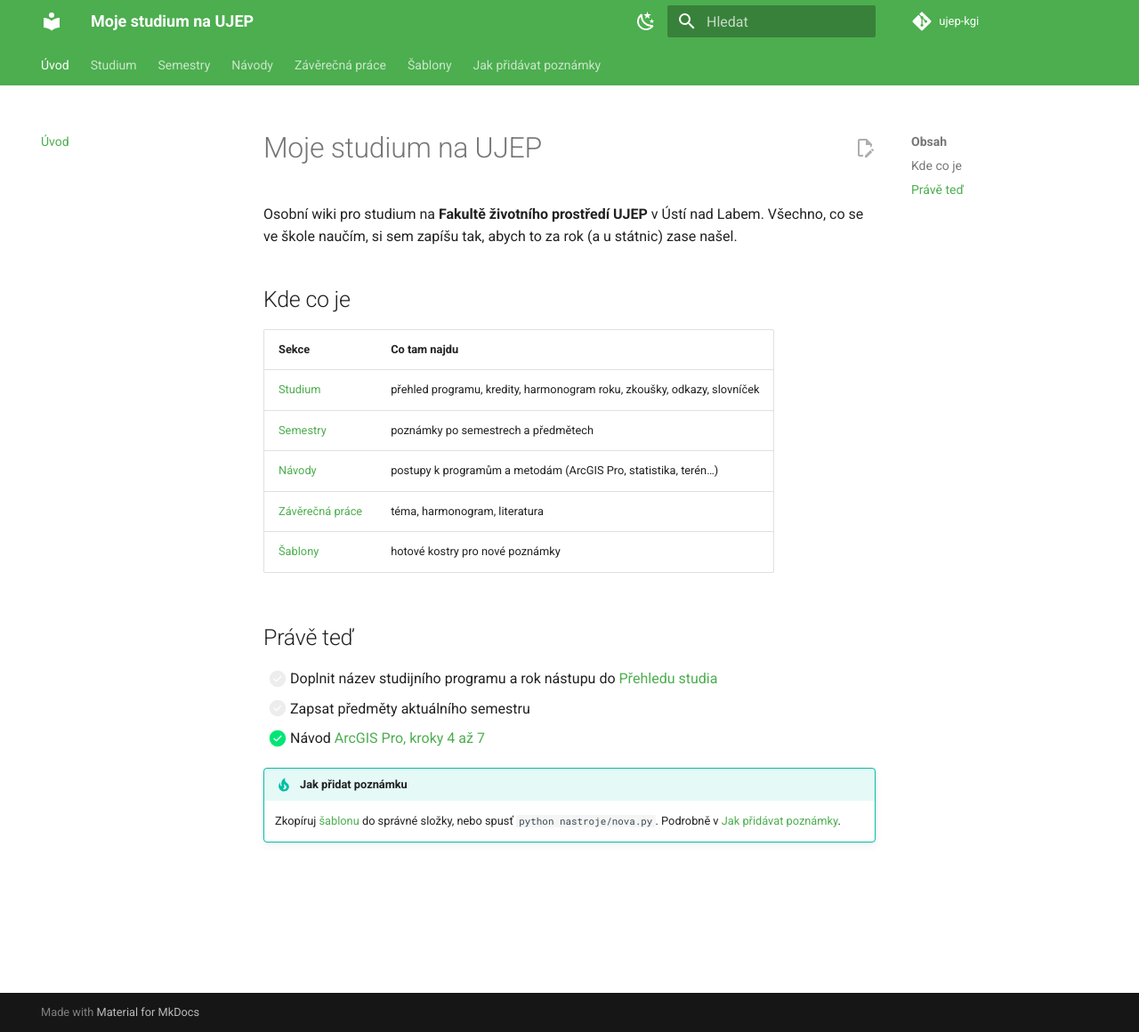
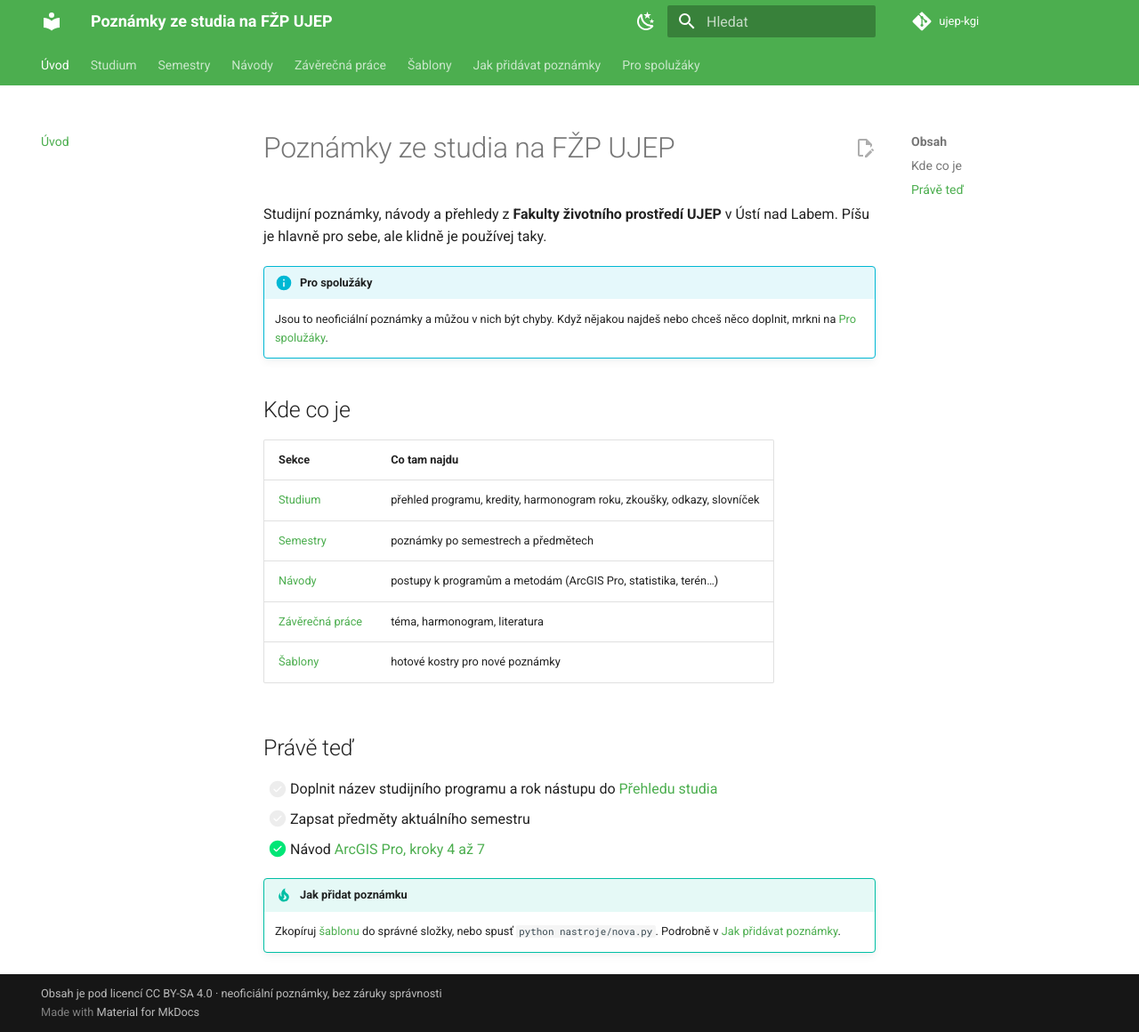
Before and after one commit to jackdown3csr/ujep-kgi, an MkDocs documentation site: the page built from docs/index.md, in a window 1280 px wide and 1160 px high. Shown: the whole window at 89% size. Built offline with MkDocs 1.6.1 and Material for MkDocs 9.7.7, drawn with Linux system fonts in a browser that asks for light colours; comment, search, counter and statistics services are not loaded.

Commit message:
Wiki připravená ke sdílení se spolužáky
Stránka Pro spolužáky (jak hlásit chyby a přispívat), licence CC BY-SA 4.0,
neoficiální upozornění a odstranění známek a osobních údajů z přehledů.

Co-Authored-By: Claude Opus 5.5 (1M context) <noreply@anthropic.com>
Claude-Session: https://claude.ai/code/session_01BRnCvacT1Gnf7fpzjQeeYy

```diff
--- a/docs/index.md
+++ b/docs/index.md
@@ -1,6 +1,9 @@
-# Moje studium na UJEP
+# Poznámky ze studia na FŽP UJEP
 
-Osobní wiki pro studium na **Fakultě životního prostředí UJEP** v Ústí nad Labem. Všechno, co se ve škole naučím, si sem zapíšu tak, abych to za rok (a u státnic) zase našel.
+Studijní poznámky, návody a přehledy z **Fakulty životního prostředí UJEP** v Ústí nad Labem. Píšu je hlavně pro sebe, ale klidně je používej taky.
+
+!!! info "Pro spolužáky"
+    Jsou to neoficiální poznámky a můžou v nich být chyby. Když nějakou najdeš nebo chceš něco doplnit, mrkni na [Pro spolužáky](spoluzaci.md).
 
 ## Kde co je
 
--- a/mkdocs.yml
+++ b/mkdocs.yml
@@ -1,5 +1,5 @@
-site_name: Moje studium na UJEP
-site_description: Domácí wiki se studijními poznámkami (FŽP UJEP)
+site_name: Poznámky ze studia na FŽP UJEP
+site_description: Neoficiální studijní poznámky a návody z Fakulty životního prostředí UJEP
 docs_dir: docs
 site_url: https://jackdown3csr.github.io/ujep-kgi/
 repo_url: https://github.com/jackdown3csr/ujep-kgi
@@ -32,6 +32,8 @@ theme:
       toggle:
         icon: material/weather-sunny
         name: Světlý režim
+copyright: Obsah je pod licencí <a href="https://creativecommons.org/licenses/by-sa/4.0/deed.cs">CC BY-SA 4.0</a> · neoficiální poznámky, bez záruky správnosti
+
 plugins:
   - search:
       lang: en
@@ -92,3 +94,4 @@ nav:
       - Příprava na zkoušku: sablony/zkouska.md
       - Návod: sablony/navod.md
   - Jak přidávat poznámky: jak-pridavat.md
+  - Pro spolužáky: spoluzaci.md
```
Also changed, not shown: README.md (+11 -2 lines), docs/sablony/predmet.md (+1 -1 lines), docs/spoluzaci.md (added, +38 -0 lines), docs/studium/odkazy.md (+1 -4 lines), docs/studium/prehled.md (+2 -3 lines), docs/studium/zkousky.md (+3 -3 lines), 1 other file.
